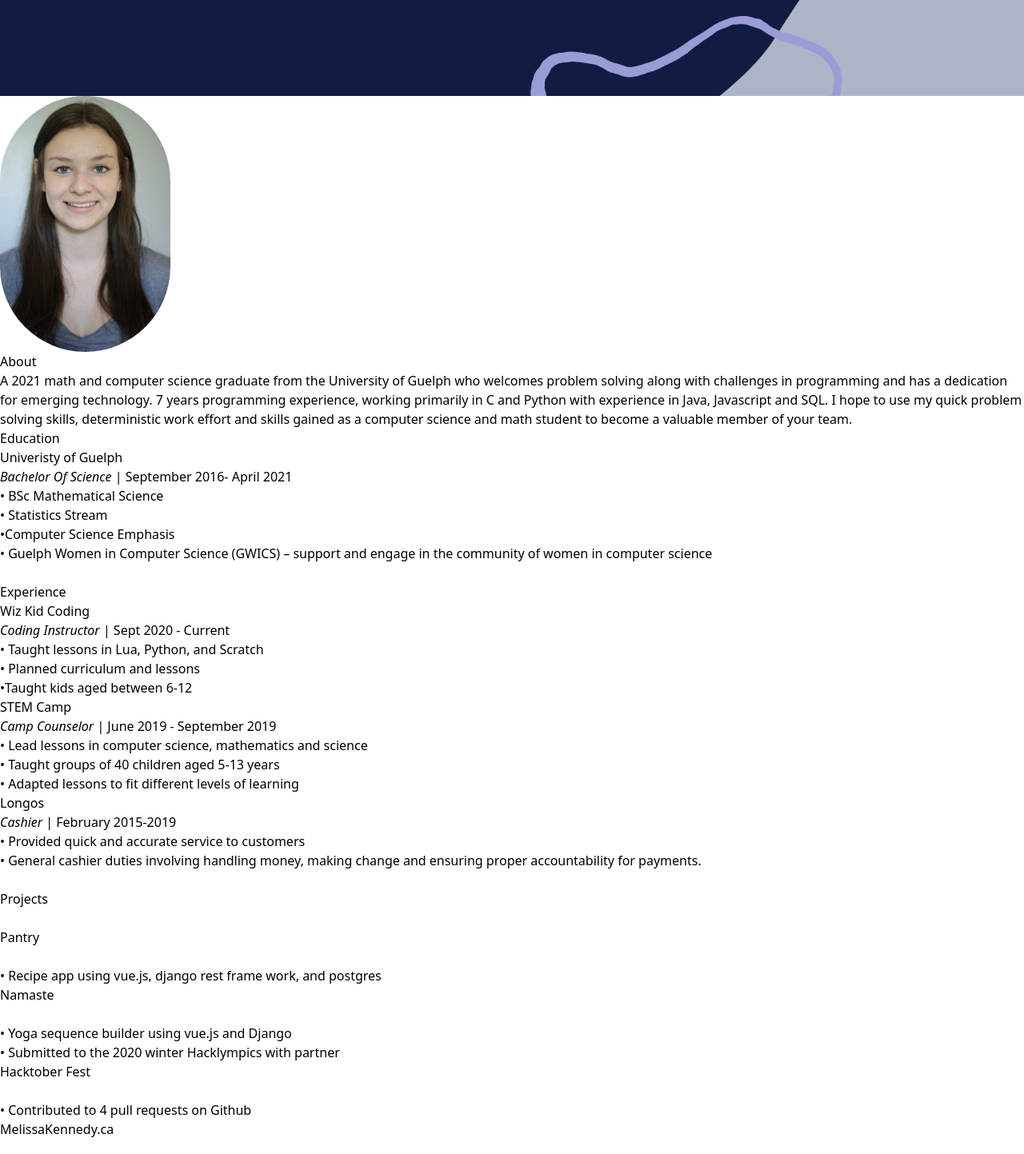
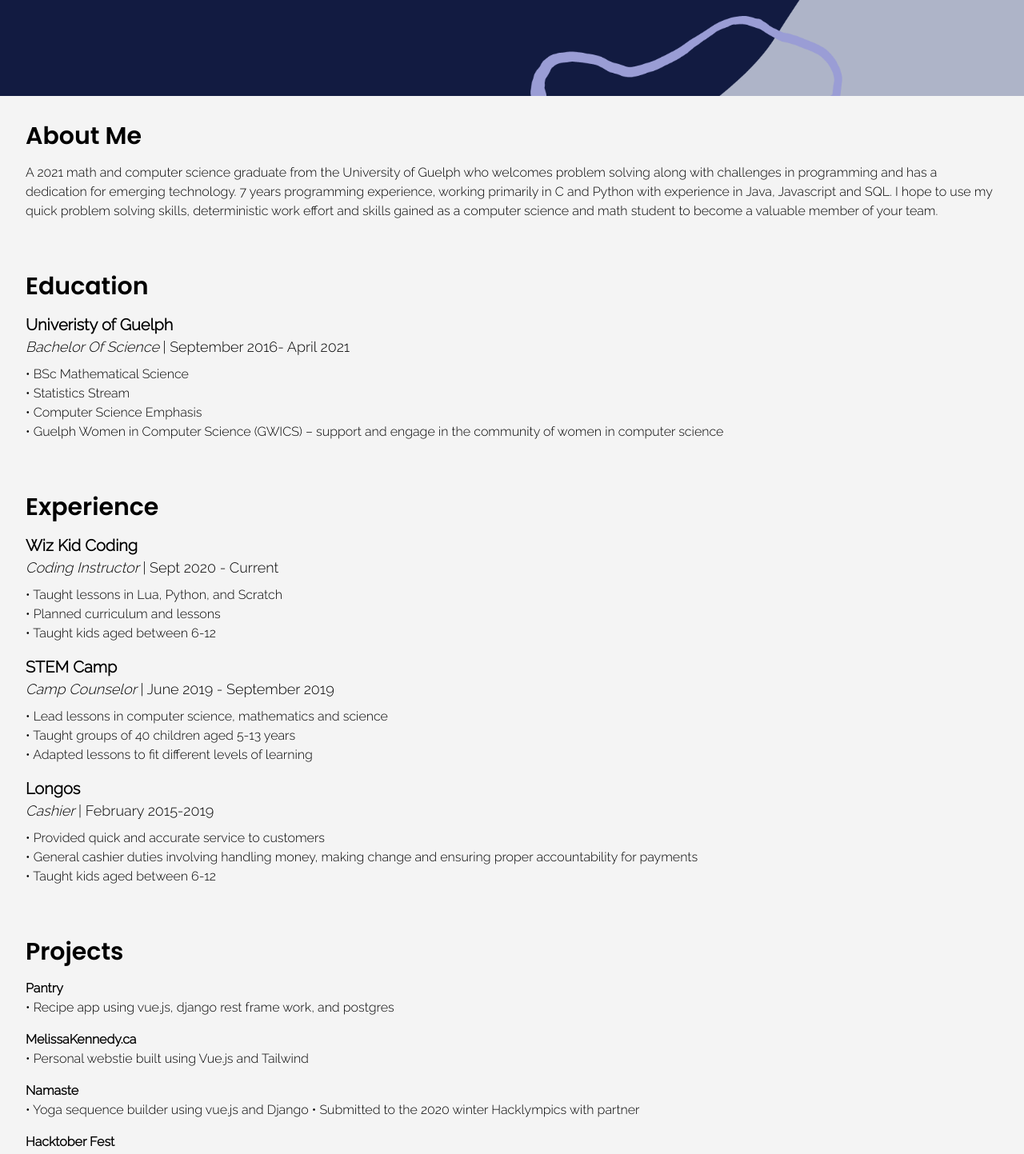
Before and after one commit to Melissa-Kennedy/personal-website, a Vue app: page / in a window 1280 px wide. Shown: the part 680-2123 px from the top of the page at 80% size. Built offline with nearby package versions, Linux system fonts and the light colour scheme.

Commit message:
Sidebar transition

```diff
--- a/src/assets/css/fonts.css
+++ b/src/assets/css/fonts.css
@@ -1,2 +1,3 @@
 /* Quicksand (500), sans-serif */
 @import url('https://fonts.googleapis.com/css2?family=Quicksand:wght@500&display=swap');
+@import url('https://fonts.googleapis.com/css2?family=Poppins:wght@600&family=Raleway:wght@300&display=swap');
--- a/src/components/About.vue
+++ b/src/components/About.vue
@@ -1,10 +1,9 @@
 <template>
-  <div id="about">
-    <div>
-      <img class="rounded-full" src="@/assets/melissa.jpg" alt="Headshot" />
-    </div>
-    <h1>About</h1>
-    <span>A 2021 math and computer science graduate from the University of Guelph who welcomes problem solving along with challenges in programming and has a dedication for emerging technology. 7 years programming experience, working primarily in C and Python with experience in Java, Javascript and SQL. I hope to use my quick problem solving skills, deterministic work effort and skills gained as a computer science and math student to become a valuable member of your team.</span>
+  <div id="about" class="bg-site-third p-8">
+    <h1 class="font-header text-3xl">About Me</h1>
+    <p
+      class="mt-4"
+    >A 2021 math and computer science graduate from the University of Guelph who welcomes problem solving along with challenges in programming and has a dedication for emerging technology. 7 years programming experience, working primarily in C and Python with experience in Java, Javascript and SQL. I hope to use my quick problem solving skills, deterministic work effort and skills gained as a computer science and math student to become a valuable member of your team.</p>
   </div>
 </template>
 
--- a/src/components/Education.vue
+++ b/src/components/Education.vue
@@ -1,15 +1,19 @@
 <template>
-  <div id="education">
-    <h1>Education</h1>
-    <h2>Univeristy of Guelph</h2>
-    <span>
-      <i>Bachelor Of Science</i>
-      | September 2016- April 2021
-      <br />• BSc Mathematical Science
-      <br />• Statistics Stream
-      <br />•Computer Science Emphasis
-      <br />• Guelph Women in Computer Science (GWICS) – support and engage in the community of women in computer science
-    </span>
+  <div id="education" class="bg-site-third p-8">
+    <h1 class="font-header text-3xl">Education</h1>
+    <h2 class="font-semibold text-xl mt-4">Univeristy of Guelph</h2>
+    <div>
+      <p class="text-lg">
+        <span class="italic">Bachelor Of Science</span> | September 2016- April 2021
+      </p>
+
+      <div class="mt-2">
+        <p>• BSc Mathematical Science</p>
+        <p>• Statistics Stream</p>
+        <p>• Computer Science Emphasis</p>
+        <p>• Guelph Women in Computer Science (GWICS) – support and engage in the community of women in computer science</p>
+      </div>
+    </div>
   </div>
 </template>
 
--- a/src/components/Experience.vue
+++ b/src/components/Experience.vue
@@ -1,30 +1,42 @@
 <template>
-  <div id="experience">
-    <br />
-    <h1>Experience</h1>
-    <h2>Wiz Kid Coding</h2>
-    <span>
-      <i>Coding Instructor</i>
-      | Sept 2020 - Current
-      <br />• Taught lessons in Lua, Python, and Scratch
-      <br />• Planned curriculum and lessons
-      <br />•Taught kids aged between 6-12
-    </span>
-    <h2>STEM Camp</h2>
-    <span>
-      <i>Camp Counselor</i>
-      | June 2019 - September 2019
-      <br />• Lead lessons in computer science, mathematics and science
-      <br />• Taught groups of 40 children aged 5-13 years
-      <br />• Adapted lessons to fit different levels of learning
-    </span>
-    <h2>Longos</h2>
-    <span>
-      <i>Cashier</i>
-      | February 2015-2019
-      <br />• Provided quick and accurate service to customers
-      <br />• General cashier duties involving handling money, making change and ensuring proper accountability for payments.
-    </span>
+  <div id="experience" class="bg-site-third p-8">
+    <h1 class="font-header text-3xl">Experience</h1>
+
+    <h2 class="font-semibold text-xl mt-4">Wiz Kid Coding</h2>
+    <div>
+      <p class="text-lg">
+        <span class="italic">Coding Instructor</span> | Sept 2020 - Current
+      </p>
+      <div class="mt-2">
+        <p>• Taught lessons in Lua, Python, and Scratch</p>
+        <p>• Planned curriculum and lessons</p>
+        <p>• Taught kids aged between 6-12</p>
+      </div>
+    </div>
+
+    <h2 class="font-semibold text-xl mt-4">STEM Camp</h2>
+    <div>
+      <p class="text-lg">
+        <span class="italic">Camp Counselor</span> | June 2019 - September 2019
+      </p>
+      <div class="mt-2">
+        <p>• Lead lessons in computer science, mathematics and science</p>
+        <p>• Taught groups of 40 children aged 5-13 years</p>
+        <p>• Adapted lessons to fit different levels of learning</p>
+      </div>
+    </div>
+
+    <h2 class="font-semibold text-xl mt-4">Longos</h2>
+    <div>
+      <p class="text-lg">
+        <span class="italic">Cashier</span> | February 2015-2019
+      </p>
+      <div class="mt-2">
+        <p>• Provided quick and accurate service to customers</p>
+        <p>• General cashier duties involving handling money, making change and ensuring proper accountability for payments</p>
+        <p>• Taught kids aged between 6-12</p>
+      </div>
+    </div>
   </div>
 </template>
 
--- a/src/components/HomePage.vue
+++ b/src/components/HomePage.vue
@@ -2,7 +2,7 @@
   <div class="bg-main-bg relative bg-cover w-full h-screen">
     <div class="flex flex-col absolute top-0 left-0 w-full h-screen">
       <div class="my-auto h-64 p-12 text-white">
-        <h1 class="text-8xl">Melissa Kennedy</h1>
+        <h1 class="text-8xl font-header">Melissa Kennedy</h1>
         <p class="text-2xl my-4">Software Developer • Toronto, Ontario</p>
         <div class="space-x-8 text-3xl">
           <a
--- a/src/components/Navbar.vue
+++ b/src/components/Navbar.vue
@@ -1,10 +1,11 @@
 <template>
   <div class="relative text-white text-lg">
-    <div class="fixed top-0 right-0 left-0 w-full">
+    <div class="absolute top-0 right-0 left-0 w-full">
       <div class="flex justify-around">
         <h1>
           <a href="#about">About</a>
         </h1>
+        <h1 v-if="fixedHeader">Fuck</h1>
         <h1>
           <a href="#education">Education</a>
         </h1>
--- a/src/components/Projects.vue
+++ b/src/components/Projects.vue
@@ -1,26 +1,21 @@
 <template>
-  <div id="projects">
-    <br />
-    <h1>Projects</h1>
-    <br />
-    <h2>Pantry</h2>
+  <div id="projects" class="bg-site-third p-8">
+    <h1 class="font-header text-3xl">Projects</h1>
+
+    <h2 class="font-semibold mt-4">Pantry</h2>
+    <span>• Recipe app using vue.js, django rest frame work, and postgres</span>
+
+    <h2 class="font-semibold mt-4">MelissaKennedy.ca</h2>
+    <span>• Personal webstie built using Vue.js and Tailwind</span>
+
+    <h2 class="font-semibold mt-4">Namaste</h2>
     <span>
-      <br />• Recipe app using vue.js, django rest frame work, and postgres
+      • Yoga sequence builder using vue.js and Django
+      • Submitted to the 2020 winter Hacklympics with partner
     </span>
 
-    <h2>Namaste</h2>
-    <span>
-      <br />• Yoga sequence builder using vue.js and Django
-      <br />• Submitted to the 2020 winter Hacklympics with partner
-    </span>
-    <h2>Hacktober Fest</h2>
-    <span>
-      <br />• Contributed to 4 pull requests on Github
-    </span>
-    <h2>MelissaKennedy.ca</h2>
-    <span>
-      <br />• Personal webstie built using vue.js and Tailwind
-    </span>
+    <h2 class="font-semibold mt-4">Hacktober Fest</h2>
+    <span>• Contributed to 4 pull requests on Github</span>
   </div>
 </template>
 
--- a/src/components/SideBar.vue
+++ b/src/components/SideBar.vue
@@ -1,7 +1,11 @@
 <template>
-  <div class="relative h-32 w-32">
+  <div class="relative h-32 w-32 text-white">
     <div class="fixed inset-y-0 left-0 w-16 h-screen px-5 py-20">
-      <div class="flex flex-col text-center space-y-3">
+      <div class="flex flex-col text-center">
+        <div
+          class="space-y-3 opacity-0 transition-opacity delay-200 duration-500 ease-in-out"
+          :class="{ 'opacity-100': show_menu }"
+        >
           <div>
             <i class="fas fa-phone"></i>
             <h1>416-993-2329</h1>
@@ -21,10 +25,14 @@
         </div>
       </div>
     </div>
+  </div>
 </template>
 
 <script>
 export default {
-  name: "SideBar"
+  name: "SideBar",
+  props: {
+    show_menu: Boolean
+  }
 };
 </script>
--- a/src/views/Home.vue
+++ b/src/views/Home.vue
@@ -1,7 +1,15 @@
 <template>
-  <div class="flex">
-    <div class="w-0" :class="{ 'w-1/4': show_menu, invisible: !show_menu }">
-      <SideBar />
+  <div class="flex font-text bg-site-main">
+    <div
+      class="w-0 bg-site-main transition-width duration-500 ease-in-out"
+      :class="{ 'w-1/4': show_menu }"
+    >
+      <div
+        class="opacity-0 transition-opacity delay-200 duration-500 ease-in-out"
+        :class="{ 'opacity-100': show_menu }"
+      >
+        <SideBar :show_menu="show_menu" />
+      </div>
     </div>
     <div class="w-full flex flex-col">
       <Navbar class="z-20" />
--- a/tailwind.config.js
+++ b/tailwind.config.js
@@ -16,7 +16,9 @@ module.exports = {
       // => @media (max-width: 639px) { ... }
     },
     fontFamily: {
-      'quicksand': ['Quicksand', 'sans-serif']
+      'quicksand': ['Quicksand', 'sans-serif'],
+      'header': ['Poppins', 'sans-serif'],
+      'text': ['Raleway', 'sans-serif'],
     },
     extend: {
       backgroundImage: theme => ({
@@ -27,11 +29,17 @@ module.exports = {
           DEFAULT: '#121b41'
         },
         'site-sec': {
-          DEFAULT: '#9a9dd5'
+          DEFAULT: '#aeb4c8'
         },
         'site-third': {
           DEFAULT: '#f4f4f4'
         }
+      },
+      transitionProperty: {
+
+        'height': 'height',
+
+        'width': 'width',
       }
     }
   },
```
Lines whose indentation alone changed are shown as unchanged.
